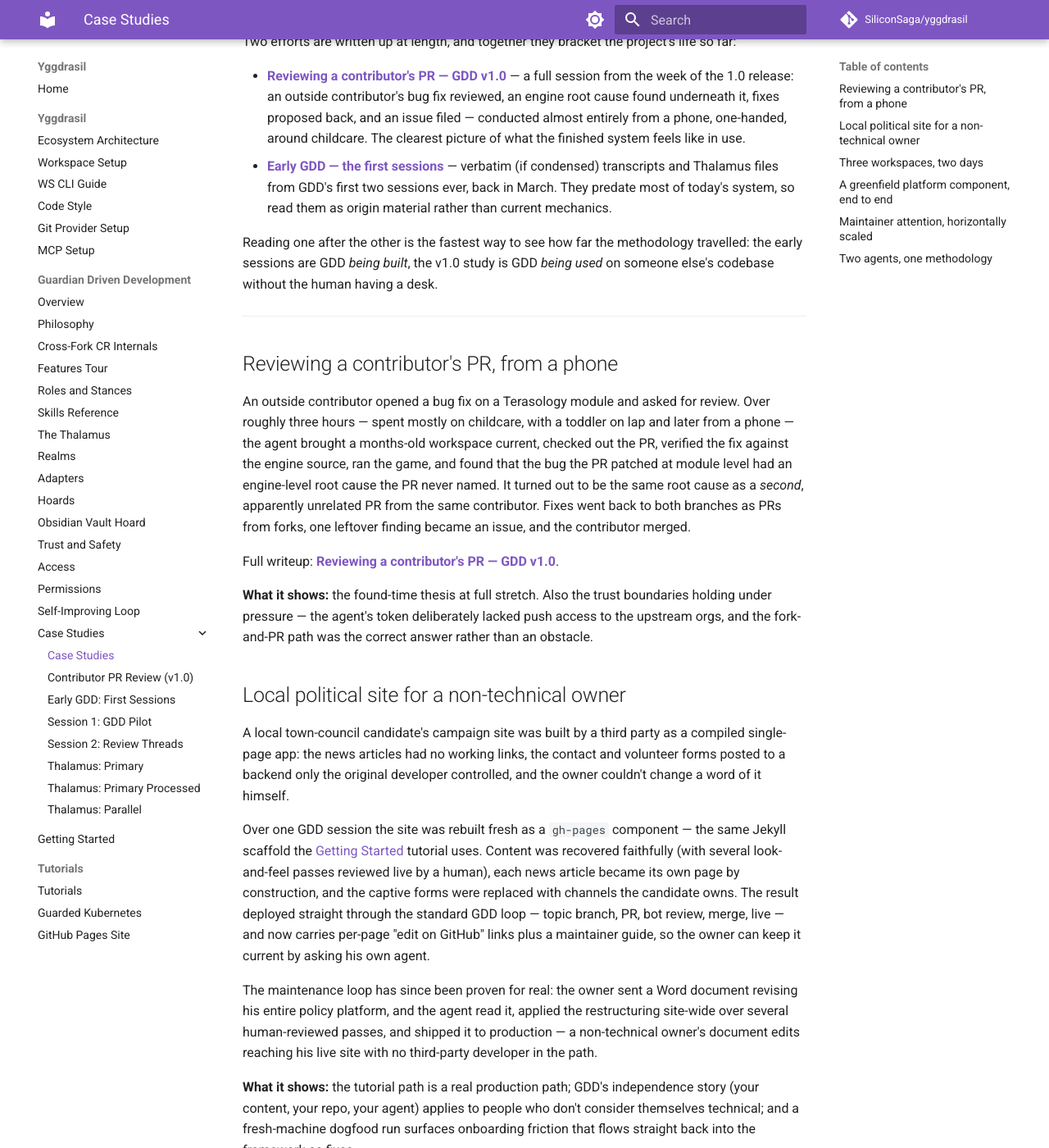
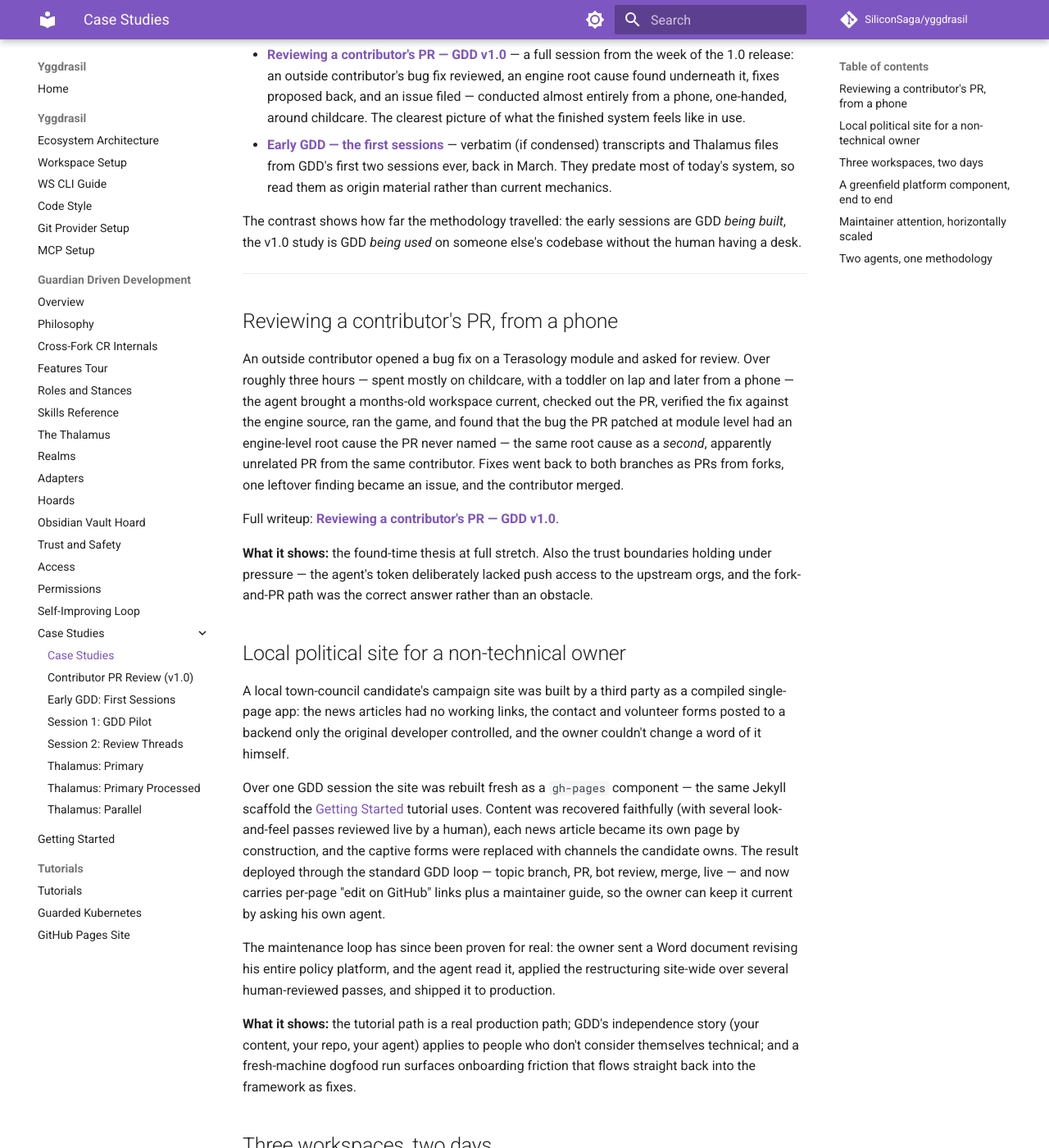
Before and after one commit to SiliconSaga/yggdrasil, an MkDocs documentation site: the page built from docs/gdd/case-studies/index.md, in a window 1280 px wide and 1400 px high, scrolled down 300 px. Shown: the whole window at 82% size. Built offline with MkDocs 1.6.1 and Material for MkDocs 9.7.7, drawn with Linux system fonts in a browser that asks for light colours; comment, search, counter and statistics services are not loaded; some of the changed text lies outside the part shown.

Commit message:
docs: trim case-studies for length and repetition
Cut scene-setting filler and redundant restatements; kept every concrete fact, quote, and link. thalamus-*.md files left untouched — they're verbatim artifact snapshots, not authored prose.

Co-Authored-By: Claude Sonnet 5 <noreply@anthropic.com>

```diff
--- a/docs/gdd/case-studies/index.md
+++ b/docs/gdd/case-studies/index.md
@@ -1,19 +1,19 @@
 # Case Studies
 
-GDD applied to real work — recent, concrete, and messier than a tutorial. Most entries here are short vignettes of an actual effort run through the methodology, with a note on what each demonstrates. Longer writeups of several of these are planned (see the [roadmap](../roadmap.md)); the vignettes stand on their own.
+GDD applied to real work — recent, concrete, and messier than a tutorial. Most entries here are short vignettes of an actual effort, with a note on what each demonstrates. Longer writeups of several of these are planned (see the [roadmap](../roadmap.md)); the vignettes stand on their own.
 
-Two efforts are written up at length, and together they bracket the project's life so far:
+Two efforts are written up at length, bracketing the project's life so far:
 
 - **[Reviewing a contributor's PR — GDD v1.0](terasology-contributor-review.md)** — a full session from the week of the 1.0 release: an outside contributor's bug fix reviewed, an engine root cause found underneath it, fixes proposed back, and an issue filed — conducted almost entirely from a phone, one-handed, around childcare. The clearest picture of what the finished system feels like in use.
 - **[Early GDD — the first sessions](early-gdd.md)** — verbatim (if condensed) transcripts and Thalamus files from GDD's first two sessions ever, back in March. They predate most of today's system, so read them as origin material rather than current mechanics.
 
-Reading one after the other is the fastest way to see how far the methodology travelled: the early sessions are GDD *being built*, the v1.0 study is GDD *being used* on someone else's codebase without the human having a desk.
+The contrast shows how far the methodology travelled: the early sessions are GDD *being built*, the v1.0 study is GDD *being used* on someone else's codebase without the human having a desk.
 
 ---
 
 ## Reviewing a contributor's PR, from a phone
 
-An outside contributor opened a bug fix on a Terasology module and asked for review. Over roughly three hours — spent mostly on childcare, with a toddler on lap and later from a phone — the agent brought a months-old workspace current, checked out the PR, verified the fix against the engine source, ran the game, and found that the bug the PR patched at module level had an engine-level root cause the PR never named. It turned out to be the same root cause as a *second*, apparently unrelated PR from the same contributor. Fixes went back to both branches as PRs from forks, one leftover finding became an issue, and the contributor merged.
+An outside contributor opened a bug fix on a Terasology module and asked for review. Over roughly three hours — spent mostly on childcare, with a toddler on lap and later from a phone — the agent brought a months-old workspace current, checked out the PR, verified the fix against the engine source, ran the game, and found that the bug the PR patched at module level had an engine-level root cause the PR never named — the same root cause as a *second*, apparently unrelated PR from the same contributor. Fixes went back to both branches as PRs from forks, one leftover finding became an issue, and the contributor merged.
 
 Full writeup: **[Reviewing a contributor's PR — GDD v1.0](terasology-contributor-review.md)**.
 
@@ -23,9 +23,9 @@ Full writeup: **[Reviewing a contributor's PR — GDD v1.0](terasology-contribut
 
 A local town-council candidate's campaign site was built by a third party as a compiled single-page app: the news articles had no working links, the contact and volunteer forms posted to a backend only the original developer controlled, and the owner couldn't change a word of it himself.
 
-Over one GDD session the site was rebuilt fresh as a `gh-pages` component — the same Jekyll scaffold the [Getting Started](../../getting-started.md) tutorial uses. Content was recovered faithfully (with several look-and-feel passes reviewed live by a human), each news article became its own page by construction, and the captive forms were replaced with channels the candidate owns. The result deployed straight through the standard GDD loop — topic branch, PR, bot review, merge, live — and now carries per-page "edit on GitHub" links plus a maintainer guide, so the owner can keep it current by asking his own agent.
+Over one GDD session the site was rebuilt fresh as a `gh-pages` component — the same Jekyll scaffold the [Getting Started](../../getting-started.md) tutorial uses. Content was recovered faithfully (with several look-and-feel passes reviewed live by a human), each news article became its own page by construction, and the captive forms were replaced with channels the candidate owns. The result deployed through the standard GDD loop — topic branch, PR, bot review, merge, live — and now carries per-page "edit on GitHub" links plus a maintainer guide, so the owner can keep it current by asking his own agent.
 
-The maintenance loop has since been proven for real: the owner sent a Word document revising his entire policy platform, and the agent read it, applied the restructuring site-wide over several human-reviewed passes, and shipped it to production — a non-technical owner's document edits reaching his live site with no third-party developer in the path.
+The maintenance loop has since been proven for real: the owner sent a Word document revising his entire policy platform, and the agent read it, applied the restructuring site-wide over several human-reviewed passes, and shipped it to production.
 
 **What it shows:** the tutorial path is a real production path; GDD's independence story (your content, your repo, your agent) applies to people who don't consider themselves technical; and a fresh-machine dogfood run surfaces onboarding friction that flows straight back into the framework as fixes.
 
@@ -57,4 +57,4 @@ GDD's own multi-agent groundwork was built by two different agents in two worksp
 
 Another good example is summarized in [this GDD PR comment](https://github.com/SiliconSaga/yggdrasil/pull/38#issuecomment-4313480965).
 
-Honestly though: write-ups do not do the process justice when condensed, and cannot convey the sense of flow experienced. Sometimes the only real way is to just try it yourself. **[Get started here](../../getting-started.md)** — clone the workspace, turn on mentoring, and see what happens.
+Write-ups don't do the process justice when condensed. Try it yourself — **[Get started here](../../getting-started.md)** — clone the workspace, turn on mentoring, and see what happens.
```
Also changed, not shown: other parts of docs/gdd/case-studies/index.md (+1 -1 lines), docs/gdd/case-studies/early-gdd.md (+2 -4 lines), docs/gdd/case-studies/session-1-gdd-pilot.md (+7 -9 lines), docs/gdd/case-studies/session-2-review-threads.md (+5 -7 lines), docs/gdd/case-studies/terasology-contributor-review.md (+9 -9 lines).
